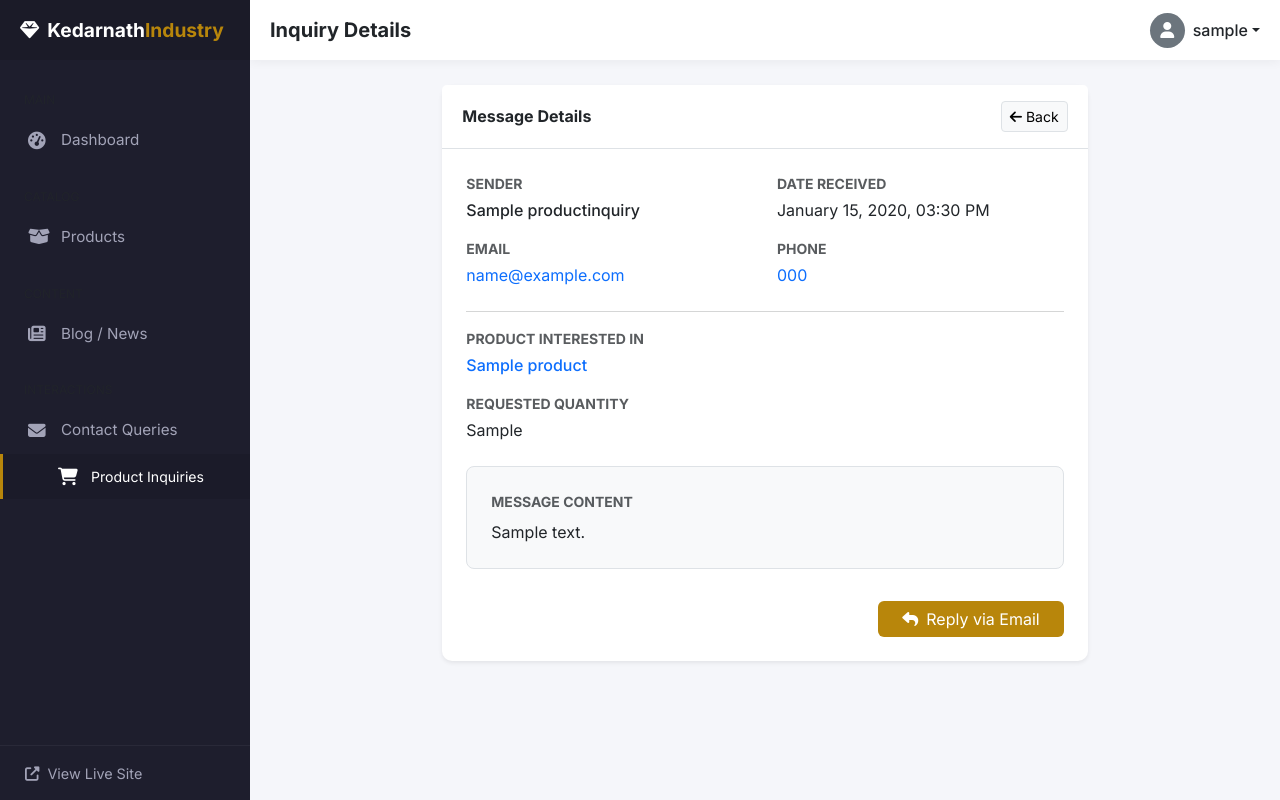
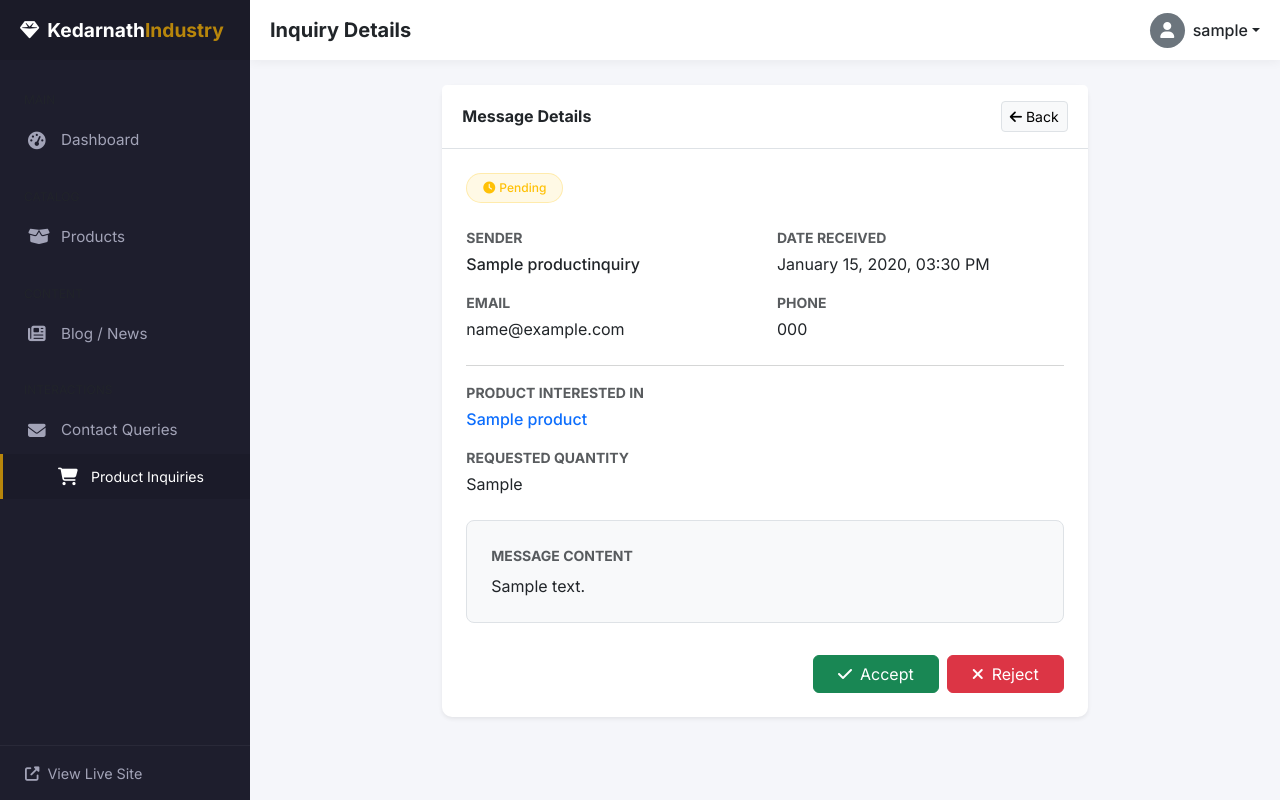
Before and after one commit to mayurchavda3302/brashpat-v2, a Django app: page /admin/inquiries/product/1/ in a window 1280 px wide. Run offline with Django 4.2, Linux system fonts and the light colour scheme; a user stored in the database is signed in; tables that the repository leaves empty hold one stand-in row (values such as "Sample post").

Commit message:
update product cetalog

```diff
--- a/core/models.py
+++ b/core/models.py
@@ -144,6 +144,13 @@ class Certification(models.Model):
         return self.name
 
 
+INQUIRY_STATUS_CHOICES = [
+    ('pending', 'Pending'),
+    ('accepted', 'Accepted'),
+    ('rejected', 'Rejected'),
+]
+
+
 class ContactInquiry(models.Model):
     """Stores contact form submissions."""
     name = models.CharField(max_length=100)
@@ -154,6 +161,7 @@ class ContactInquiry(models.Model):
     message = models.TextField()
     created_at = models.DateTimeField(auto_now_add=True)
     is_read = models.BooleanField(default=False)
+    status = models.CharField(max_length=10, choices=INQUIRY_STATUS_CHOICES, default='pending')
 
     class Meta:
         ordering = ['-created_at']
--- a/dashboard/templates/dashboard/inquiry_detail.html
+++ b/dashboard/templates/dashboard/inquiry_detail.html
@@ -12,20 +12,37 @@
             </div>
             <div class="card-body p-4">
 
+                <!-- Status Badge -->
+                <div class="mb-4">
+                    {% if inquiry.status == 'accepted' %}
+                        <span class="badge bg-success bg-opacity-10 text-success border border-success border-opacity-25 rounded-pill px-3 py-2">
+                            <i class="fas fa-check-circle me-1"></i>Accepted
+                        </span>
+                    {% elif inquiry.status == 'rejected' %}
+                        <span class="badge bg-danger bg-opacity-10 text-danger border border-danger border-opacity-25 rounded-pill px-3 py-2">
+                            <i class="fas fa-times-circle me-1"></i>Rejected
+                        </span>
+                    {% else %}
+                        <span class="badge bg-warning bg-opacity-10 text-warning border border-warning border-opacity-25 rounded-pill px-3 py-2">
+                            <i class="fas fa-clock me-1"></i>Pending
+                        </span>
+                    {% endif %}
+                </div>
+
                 <div class="row mb-4">
                     <div class="col-md-6">
                         <p class="text-muted small text-uppercase fw-bold mb-1">Sender</p>
                         <p class="mb-2 fw-medium">{{ inquiry.name }}</p>
 
                         <p class="text-muted small text-uppercase fw-bold mb-1 mt-3">Email</p>
-                        <p class="mb-0"><a href="mailto:{{ inquiry.email }}" class="text-decoration-none">{{ inquiry.email }}</a></p>
+                        <p class="mb-0">{{ inquiry.email }}</p>
                     </div>
                     <div class="col-md-6">
                         <p class="text-muted small text-uppercase fw-bold mb-1">Date Received</p>
                         <p class="mb-2">{{ inquiry.created_at|date:"F d, Y, h:i A" }}</p>
 
                         <p class="text-muted small text-uppercase fw-bold mb-1 mt-3">Phone</p>
-                        <p class="mb-0">{% if inquiry.phone %}<a href="tel:{{ inquiry.phone }}" class="text-decoration-none">{{ inquiry.phone }}</a>{% else %}-{% endif %}</p>
+                        <p class="mb-0">{% if inquiry.phone %}{{ inquiry.phone }}{% else %}-{% endif %}</p>
                     </div>
                 </div>
 
@@ -52,8 +69,35 @@
                     <p class="mb-0" style="white-space: pre-wrap;">{{ inquiry.message }}</p>
                 </div>
 
-                <div class="mt-4 pt-2 text-end">
-                    <a href="mailto:{{ inquiry.email }}" class="btn btn-brand px-4"><i class="fas fa-reply me-2"></i>Reply via Email</a>
+                <!-- Accept / Reject Actions -->
+                <div class="mt-4 pt-2 d-flex gap-2 justify-content-end">
+                    {% if inquiry.product %}
+                        {% if inquiry.status != 'accepted' %}
+                        <form method="post" action="{% url 'dashboard:product_inquiry_status' inquiry.pk 'accepted' %}">
+                            {% csrf_token %}
+                            <button type="submit" class="btn btn-success px-4"><i class="fas fa-check me-2"></i>Accept</button>
+                        </form>
+                        {% endif %}
+                        {% if inquiry.status != 'rejected' %}
+                        <form method="post" action="{% url 'dashboard:product_inquiry_status' inquiry.pk 'rejected' %}">
+                            {% csrf_token %}
+                            <button type="submit" class="btn btn-danger px-4"><i class="fas fa-times me-2"></i>Reject</button>
+                        </form>
+                        {% endif %}
+                    {% else %}
+                        {% if inquiry.status != 'accepted' %}
+                        <form method="post" action="{% url 'dashboard:contact_status' inquiry.pk 'accepted' %}">
+                            {% csrf_token %}
+                            <button type="submit" class="btn btn-success px-4"><i class="fas fa-check me-2"></i>Accept</button>
+                        </form>
+                        {% endif %}
+                        {% if inquiry.status != 'rejected' %}
+                        <form method="post" action="{% url 'dashboard:contact_status' inquiry.pk 'rejected' %}">
+                            {% csrf_token %}
+                            <button type="submit" class="btn btn-danger px-4"><i class="fas fa-times me-2"></i>Reject</button>
+                        </form>
+                        {% endif %}
+                    {% endif %}
                 </div>
 
             </div>
--- a/dashboard/urls.py
+++ b/dashboard/urls.py
@@ -27,6 +27,8 @@ urlpatterns = [
     # Inquiries
     path('inquiries/contact/', views.ContactInquiryListView.as_view(), name='contact_list'),
     path('inquiries/contact/<int:pk>/', views.ContactInquiryDetailView.as_view(), name='contact_detail'),
+    path('inquiries/contact/<int:pk>/<str:action>/', views.ContactInquiryStatusView.as_view(), name='contact_status'),
     path('inquiries/product/', views.ProductInquiryListView.as_view(), name='product_inquiry_list'),
     path('inquiries/product/<int:pk>/', views.ProductInquiryDetailView.as_view(), name='product_inquiry_detail'),
+    path('inquiries/product/<int:pk>/<str:action>/', views.ProductInquiryStatusView.as_view(), name='product_inquiry_status'),
 ]
--- a/dashboard/views.py
+++ b/dashboard/views.py
@@ -186,3 +186,31 @@ class ProductInquiryDetailView(AdminRequiredMixin, DetailView):
             self.object.is_read = True
             self.object.save()
         return response
+
+
+# --- INQUIRY STATUS ACTIONS ---
+
+from django.shortcuts import get_object_or_404
+from django.views import View
+
+
+class ContactInquiryStatusView(AdminRequiredMixin, View):
+    """Accept or reject a contact inquiry."""
+    def post(self, request, pk, action):
+        inquiry = get_object_or_404(ContactInquiry, pk=pk)
+        if action in ('accepted', 'rejected'):
+            inquiry.status = action
+            inquiry.save()
+            messages.success(request, f'Inquiry marked as {action}.')
+        return redirect('dashboard:contact_detail', pk=pk)
+
+
+class ProductInquiryStatusView(AdminRequiredMixin, View):
+    """Accept or reject a product inquiry."""
+    def post(self, request, pk, action):
+        inquiry = get_object_or_404(ProductInquiry, pk=pk)
+        if action in ('accepted', 'rejected'):
+            inquiry.status = action
+            inquiry.save()
+            messages.success(request, f'Inquiry marked as {action}.')
+        return redirect('dashboard:product_inquiry_detail', pk=pk)
--- a/products/models.py
+++ b/products/models.py
@@ -36,6 +36,17 @@ class Category(models.Model):
                 n += 1
             self.slug = slug
         super().save(*args, **kwargs)
+
+    def get_representative_image(self):
+        """Return category image or fall back to first product's primary image."""
+        if self.image:
+            return self.image.url
+        # Try to get first product's primary image
+        for product in self.products.all()[:1]:
+            img = product.get_primary_image()
+            if img:
+                return img.image.url
+        return None
 
     def get_products(self):
         """Return max 5 products for this category."""
@@ -107,6 +118,13 @@ class ProductImage(models.Model):
         super().save(*args, **kwargs)
 
 
+INQUIRY_STATUS_CHOICES = [
+    ('pending', 'Pending'),
+    ('accepted', 'Accepted'),
+    ('rejected', 'Rejected'),
+]
+
+
 class ProductInquiry(models.Model):
     product = models.ForeignKey(Product, on_delete=models.CASCADE, related_name='inquiries')
     name = models.CharField(max_length=100)
@@ -116,6 +134,7 @@ class ProductInquiry(models.Model):
     message = models.TextField(blank=True)
     created_at = models.DateTimeField(auto_now_add=True)
     is_read = models.BooleanField(default=False)
+    status = models.CharField(max_length=10, choices=INQUIRY_STATUS_CHOICES, default='pending')
 
     class Meta:
         ordering = ['-created_at']
--- a/templates/core/home.html
+++ b/templates/core/home.html
@@ -113,13 +113,15 @@
             <div class="col-lg-4 col-md-6">
                 <a href="{% url 'category_detail' cat.slug %}" class="text-decoration-none">
                     <div class="card overflow-hidden h-100">
-                        {% if cat.image %}
-                        <img src="{{ cat.image.url }}" class="card-img-top" alt="{{ cat.name }}" style="height:200px;object-fit:cover;">
+                        {% with cat.get_representative_image as cat_img %}
+                        {% if cat_img %}
+                        <img src="{{ cat_img }}" class="card-img-top" alt="{{ cat.name }}" style="height:200px;object-fit:cover;">
                         {% else %}
                         <div style="height:200px;background:linear-gradient(135deg,#f5e6c8,#e8d5a3);display:flex;align-items:center;justify-content:center;">
                             <i class="fas fa-cog fa-4x" style="color:var(--brass);opacity:.4;"></i>
                         </div>
                         {% endif %}
+                        {% endwith %}
                         <div class="card-body">
                             <h5 class="card-title fw-bold" style="color:var(--dark)">{{ cat.name }}</h5>
                             {% if cat.description %}<p class="card-text small text-muted">{{ cat.description|truncatechars:100 }}</p>{% endif %}
--- a/templates/products/category_list.html
+++ b/templates/products/category_list.html
@@ -24,13 +24,15 @@
             <div class="col-lg-4 col-md-6">
                 <a href="{% url 'category_detail' cat.slug %}" class="text-decoration-none">
                     <div class="card h-100 overflow-hidden">
-                        {% if cat.image %}
-                        <img src="{{ cat.image.url }}" class="card-img-top" alt="{{ cat.name }}" style="height:220px;object-fit:cover;">
+                        {% with cat.get_representative_image as cat_img %}
+                        {% if cat_img %}
+                        <img src="{{ cat_img }}" class="card-img-top" alt="{{ cat.name }}" style="height:220px;object-fit:cover;">
                         {% else %}
                         <div style="height:220px;background:linear-gradient(135deg,#f5e6c8,#e8d5a3);display:flex;align-items:center;justify-content:center;">
                             <i class="fas fa-cog fa-5x" style="color:var(--brass);opacity:.35;"></i>
                         </div>
                         {% endif %}
+                        {% endwith %}
                         <div class="card-body">
                             <h5 class="fw-bold" style="color:var(--dark)">{{ cat.name }}</h5>
                             {% if cat.description %}<p class="text-muted small">{{ cat.description|truncatechars:120 }}</p>{% endif %}
```
Also changed, not shown: dashboard/templates/dashboard/inquiry_list.html (+7 -3 lines), templates/products/category_detail.html (+8 -15 lines), core/migrations/0002_contactinquiry_status.py (added), products/migrations/0002_productinquiry_status.py (added).
